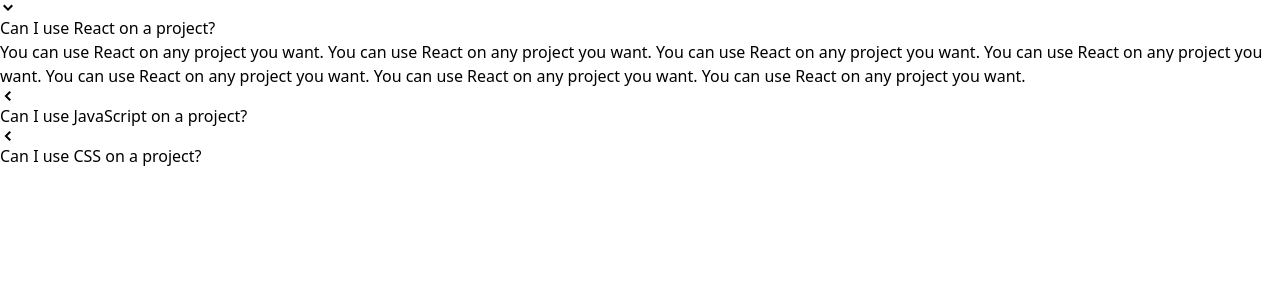
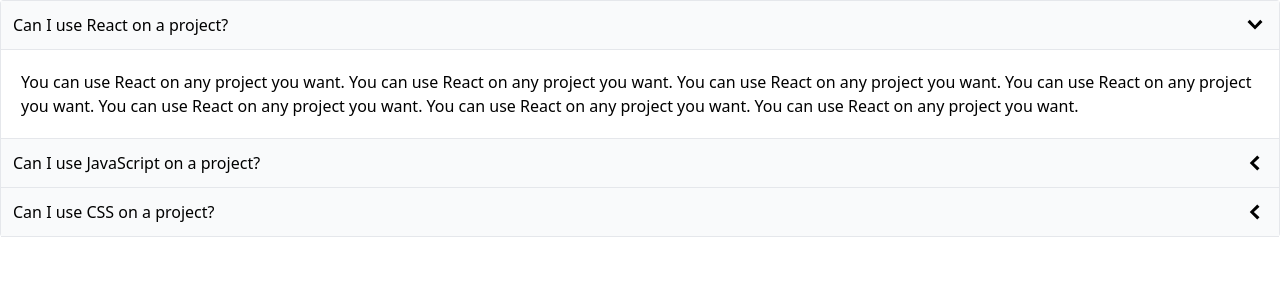
Before and after one commit to PulkitSharma0017/Comps-nav-routes, a React (Create React App) app: page / in a window 1280 px wide. Shown: the top 300 px of the page. Built offline with nearby package versions, Linux system fonts and the light colour scheme.

Commit message:
add some styling

```diff
--- a/src/components/Accordion.js
+++ b/src/components/Accordion.js
@@ -12,25 +12,28 @@
     const isExpanded = index === expandedIndex;
 
     const icon = (
-      <span>{isExpanded ? <GoChevronDown /> : <GoChevronLeft />}</span>
+      <span className="text-2xl">
+        {isExpanded ? <GoChevronDown /> : <GoChevronLeft />}
+      </span>
     );
 
     return (
       <div key={item.id}>
         <div
+          className="flex cursor-pointer items-center justify-between border-b bg-gray-50 p-3"
           onClick={() => {
             handleClick(index);
           }}
         >
+          {item.label}
           {icon}
-          {item.label}
         </div>
-        {isExpanded && <div>{item.content}</div>}
+        {isExpanded && <div className="border-b p-5">{item.content}</div>}
       </div>
     );
   });
 
-  return <div>{renderedItems}</div>;
+  return <div className="rounded border-x border-t">{renderedItems}</div>;
 }
 
 export default Accordion;
```
